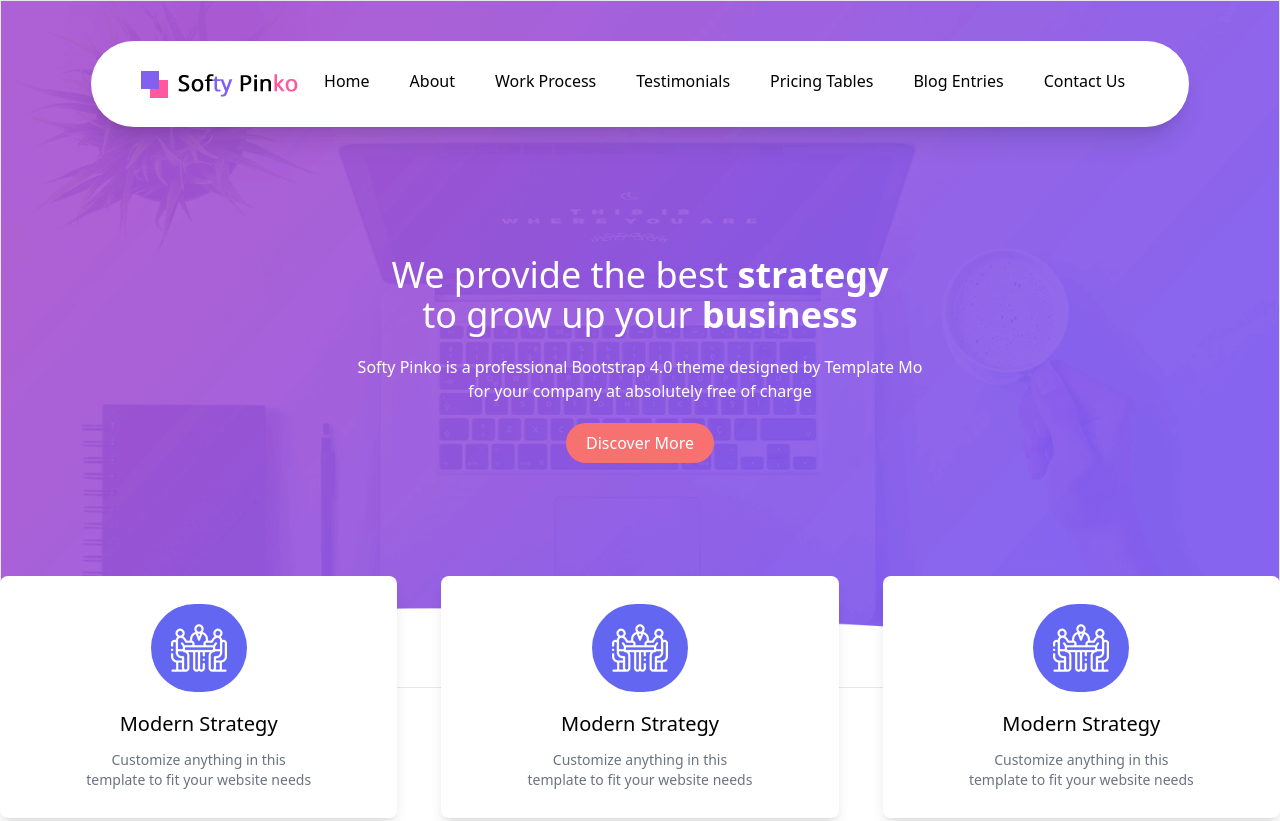
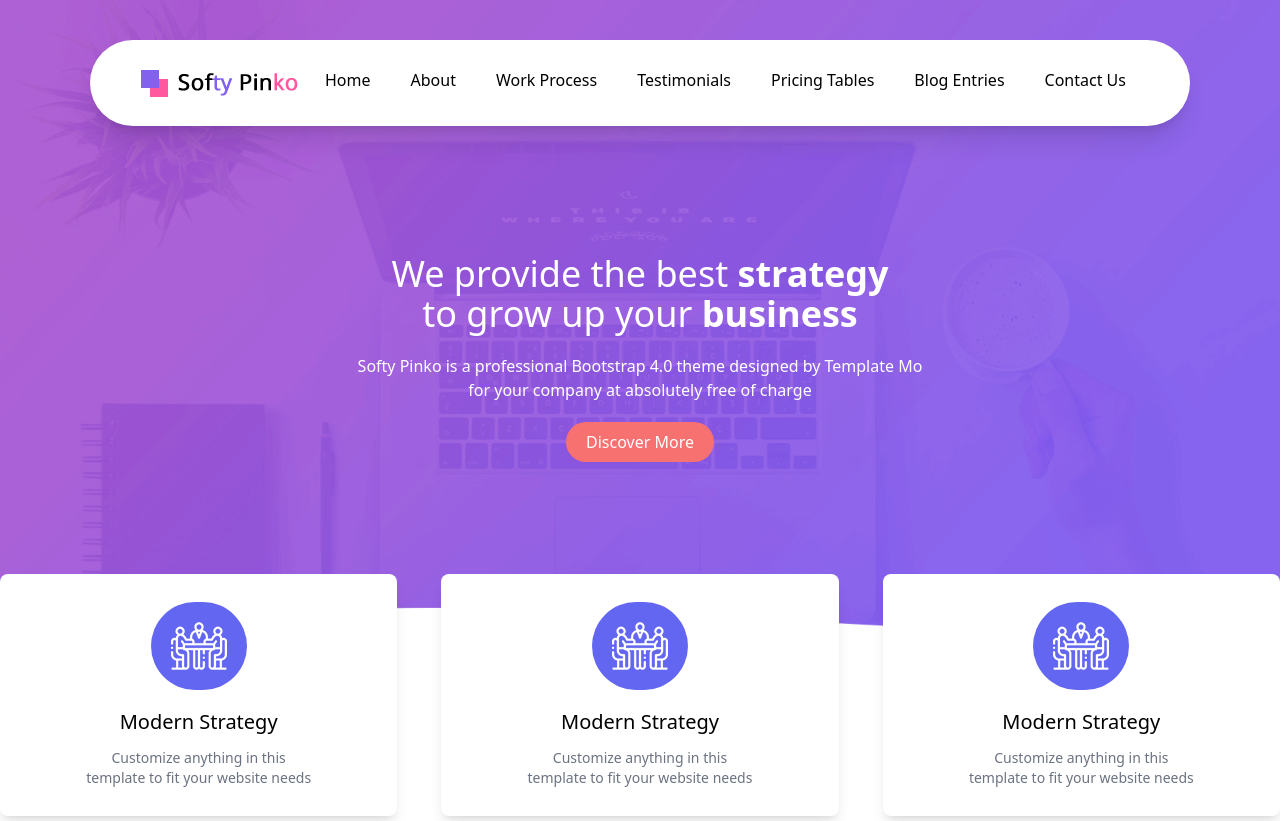
Before and after one commit to AhsanRaza69/Softy-pinko, a website: page index.html in a window 1280 px wide. Shown: the top 821 px of the page. Drawn offline with Linux system fonts and the light colour scheme; files whose address does not match are found by name.

Commit message:
final and last changed

```diff
--- a/index.html
+++ b/index.html
@@ -13,7 +13,7 @@
 </head>
 <body class=" font-sans p-0 m-0">
 
-<section class=" mainSec p-10 pb-36 border  ">
+<section class=" mainSec p-10 pb-36  ">
 
   <header class="   z-10 container w-11/12 mx-auto bg-white rounded-full px-6 py-7 flex
   shadow-xl  ">
@@ -139,7 +139,7 @@
 
      <!-- ////////////////////////// mini-box 1////////////////////////// -->
 
-      <a href="#" class=" mini-box rounded-3xl  bg-white pt-4 pb-31  text-center shadow-md hover:-translate-y-2 duration-500  ">
+      <a href="#" class="  mini-box rounded-3xl  bg-white pt-4 pb-31  text-center shadow-md hover:-translate-y-2 duration-500  ">
         <i ><img src="./img/work-process-item-01.png" alt="" class=" mx-auto"></i>
         <br>
         <strong class=" font-normal text-lg ">Sketch Up</strong>
```
